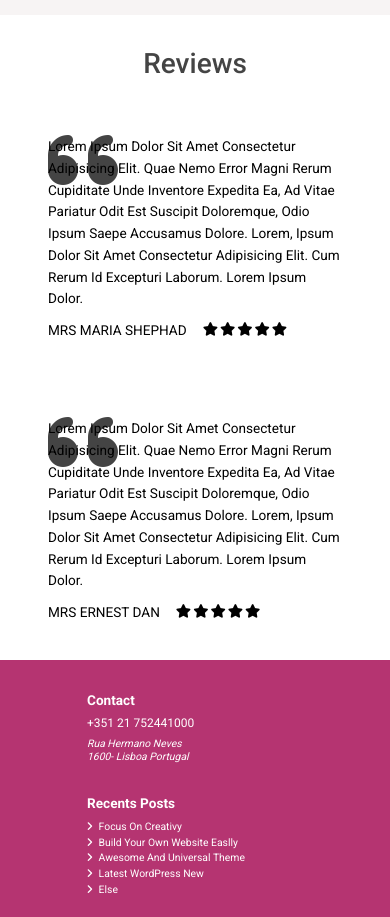
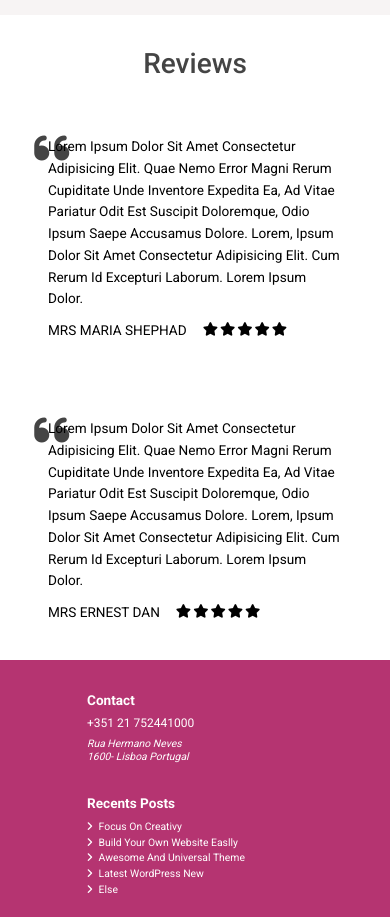
Before and after one commit to Allanlima123/hotel, a plain HTML site: page index.html in a window 390 px wide. Shown: the part 4660-5577 px from the top of the page. Drawn offline with Linux system fonts and the light colour scheme.

Commit message:
Melhorando o desafio

```diff
--- a/src/estilo/style.css
+++ b/src/estilo/style.css
@@ -507,9 +507,8 @@
 
     .Reviews .conatiner-reviews .box .fa-quote-left{
         position: absolute;
-        left: 7%;
-        top: 1rem;
-        font-size: 10rem;
+        left: 3%;
+        top: 2rem;
         z-index: -10;
     }
 }
```
